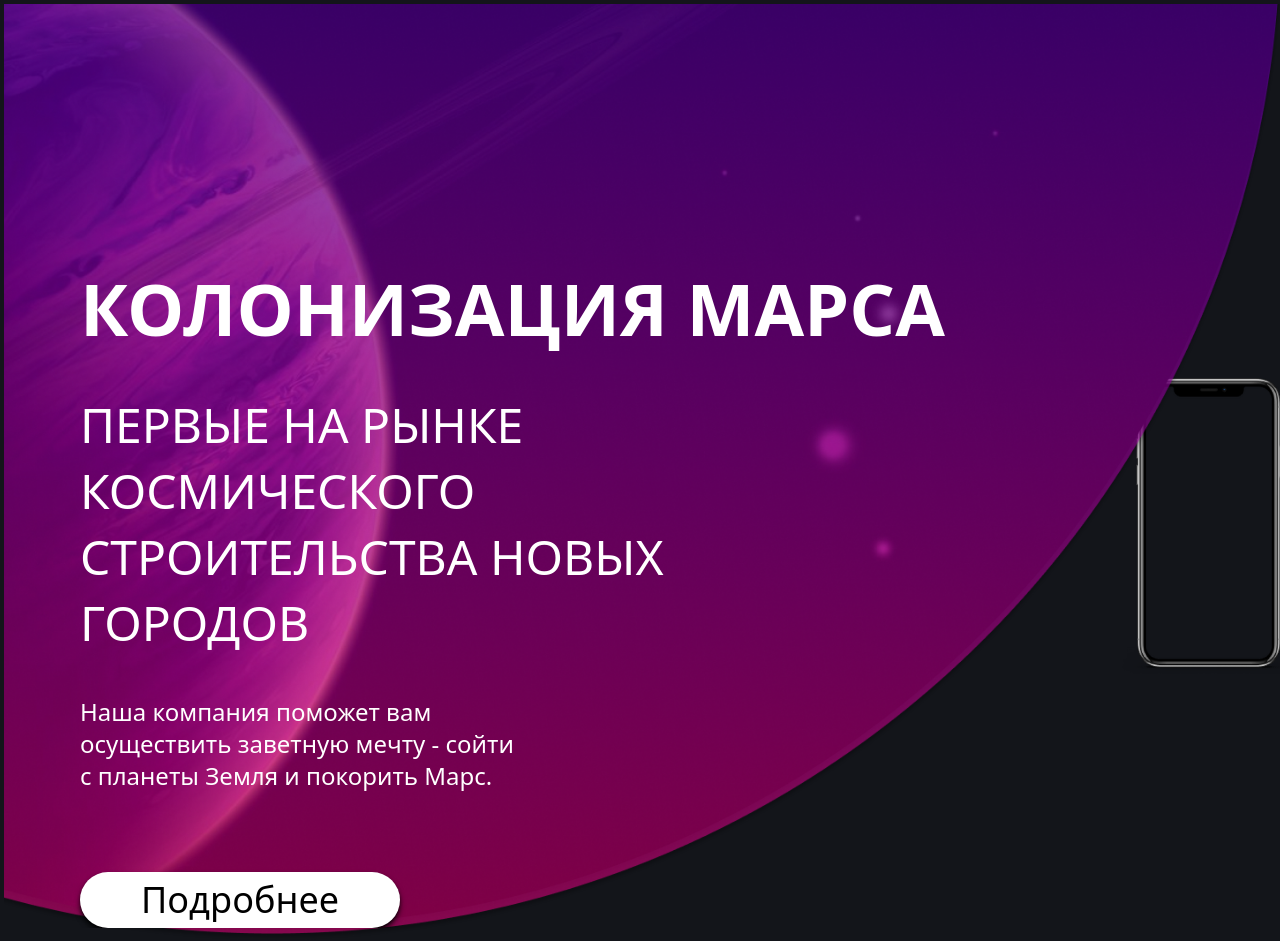
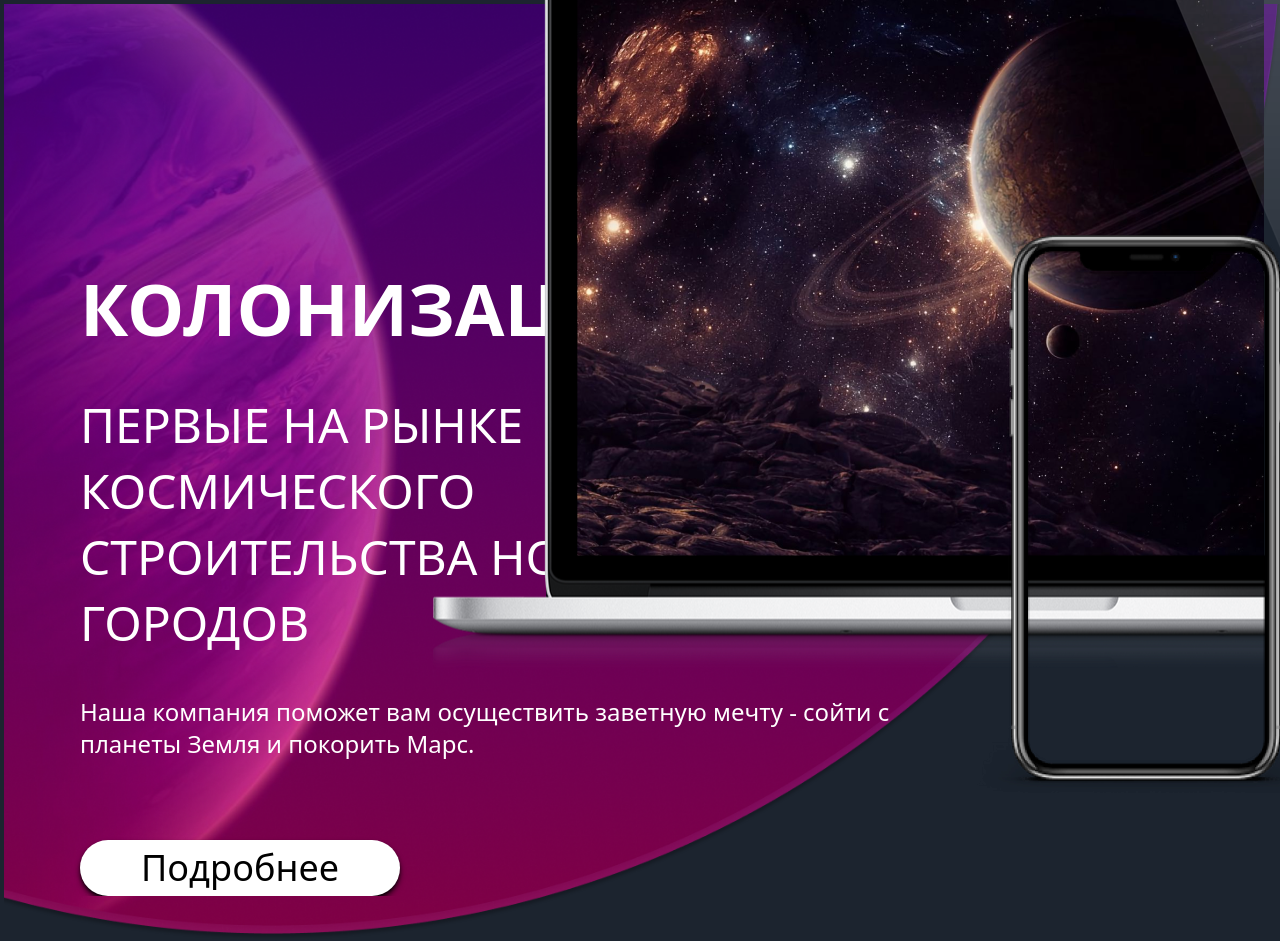
Before and after one commit to 2mpain/astro-mars, an Astro site: page / in a window 1280 px wide. Built offline with nearby package versions, Linux system fonts and the light colour scheme; Astro itself is replaced by a stand-in of ours.

Commit message:
update laptop bg-image

```diff
--- a/src/components/MainParagraph.astro
+++ b/src/components/MainParagraph.astro
@@ -20,7 +20,7 @@ const { title, subtitle, description } = Astro.props;
 		<p class="mt-12 text-5xl w-8/12 leading-snug uppercase">
 			{subtitle}
 		</p>
-		<p class="mt-10 text-2xl w-2/4 text-white">
+		<p class="mt-10 text-2xl text-white max-w-prose">
 			{description}
 		</p>
 		<button
@@ -40,7 +40,36 @@ const { title, subtitle, description } = Astro.props;
 		class="absolute inset-1 lg:size-auto md:size-auto sm:size-4/5"
 	/>
 
-	<div class="flex justify-center items-center h-screen">
-		<img loading="lazy" src="/iphone empty.png" class="" />
+	<div class="z-30">
+		<img
+			src="/laptop image.png"
+			class="absolute z-10 -right-44 bottom-32 h-full/2 mb-16 mr-32 lg:bottom-32 lg:-right-28"
+		/>
+		<img
+			loading="lazy"
+			src="/laptop.png"
+			class="absolute z-20 -right-16 bottom-16 h-full/2 lg:bottom-32 lg:right-0"
+		/>
+	</div>
+
+	<div class="flex z-40 justify-start max-h-full mb-24">
+		<img
+			loading="lazy"
+			src="/iphone empty.png"
+			class="absolute self-end z-30 right-0"
+		/>
+		<img
+			loading="lazy"
+			src="/iphone empty.png"
+			class="absolute self-end z-30 right-0"
+		/>
 	</div>
 </div>
+
+<style>
+	.laptop-wrap {
+		background-image: url("/Ellipse 1.png");
+		background-size: cover;
+		background-position: center;
+	}
+</style>
--- a/src/layouts/Layout.astro
+++ b/src/layouts/Layout.astro
@@ -34,7 +34,7 @@ const { title } = Astro.props;
 	}
 	html {
 		font-family: system-ui, sans-serif;
-		background: #13151a;
+		background: #1c242f;
 		background-size: 224px;
 	}
 	code {
--- a/src/pages/index.astro
+++ b/src/pages/index.astro
@@ -6,6 +6,7 @@ import MainParagraph from "../components/MainParagraph.astro";
 
 <Layout title="AstroMars">
 	<MainParagraph
+		client:load
 		title="Колонизация Марса"
 		subtitle="первые на рынке космического строительства новых городов"
 		description="Наша компания поможет вам осуществить заветную мечту - сойти с планеты Земля и покорить Марс."
--- a/tailwind.config.mjs
+++ b/tailwind.config.mjs
@@ -4,6 +4,7 @@ export default {
 	theme: {
 		extend: {
 			colors: {
+				'main': '#1C242F',
 				'darkPurple': '#1E005C',
 				'lightPurple': '#9700BD'
 			}
```
Also changed, not shown: public/laptop image.png (added), public/laptop.png (added).
